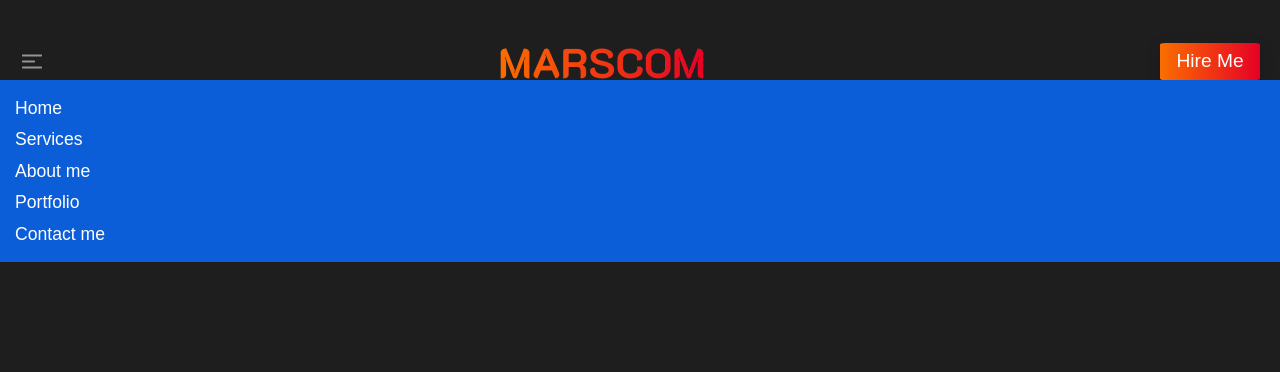
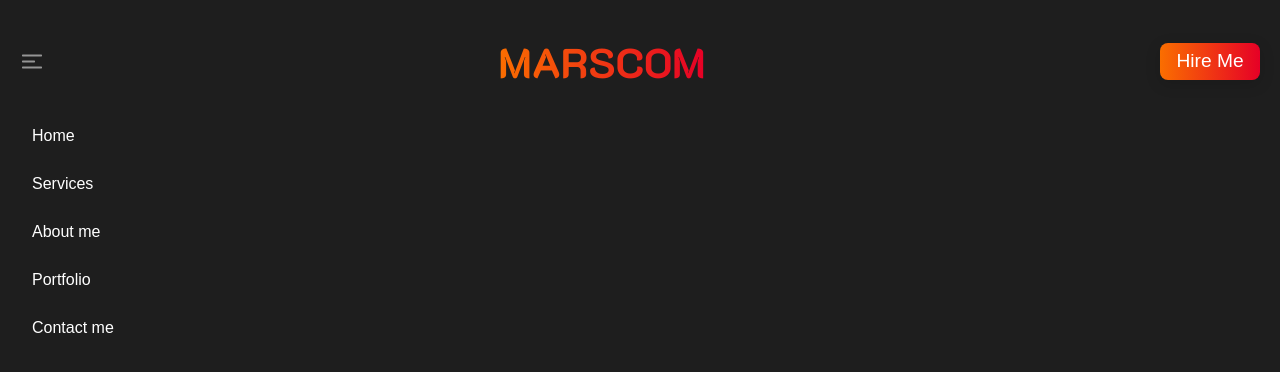
Before and after one commit to MarscomSoftDev/Personal-Website, a plain HTML site: page index.html in a window 1280 px wide. Both pictures are taken after a click on the button 32 px from the left and 61 px from the top of the page. Drawn offline with Linux system fonts and the light colour scheme; a web font is replaced by a local one.

Commit message:
header terminado

```diff
--- a/styles.css
+++ b/styles.css
@@ -22,6 +22,7 @@ body {
   font-size: clamp(1.5rem, 2vw + 1rem, 3rem);
   font-weight: bold;
   font-family: "K2D", sans-serif;
+
   background: linear-gradient(to right, #fa6e00 0%, #e60026 100%);
   -webkit-background-clip: text;
   -webkit-text-fill-color: transparent;
@@ -41,21 +42,39 @@ body {
 .nav-links {
   display: none;
   flex-direction: column;
-  gap: 5px;
-  background-color: #0b5ed7;
+  gap: 4px;
   position: absolute;
-  top: 80px;
+  top: 80%;
   left: 0;
   width: 100%;
-  padding: 15px;
+  padding: 16px;
 }
 
 .nav-links a {
+  position: relative; /* para posicionar el pseudo-elemento */
   color: white;
   text-decoration: none;
-  font-size: 1.1rem;
+  padding: 5px 0;
+  display: block;
+  padding: 10px 16px;
+  font-size: 1rem;
 }
 
+.nav-links a::after {
+  content: "";
+  position: absolute;
+  left: 0;
+  bottom: 0;
+  height: 3px; /* grosor de la línea */
+  width: 0; /* inicialmente oculto */
+  background: linear-gradient(to right, #fa6e00, #e60026);
+  transition: width 0.3s ease;
+}
+
+/* al pasar el ratón, la línea se expande al 100% */
+.nav-links a:hover::after {
+  width: 100%;
+}
 .nav-links.show {
   display: flex;
 }
@@ -67,7 +86,7 @@ body {
   color: white;
   background: linear-gradient(to right, #fa6e00 0%, #e60026 100%);
   border: none;
-  border-radius: 5%;
+  border-radius: 8px;
   cursor: pointer;
   min-width: 100px;
   max-width: 280px;
@@ -77,29 +96,7 @@ body {
   box-shadow: 0 4px 15px rgba(0, 0, 0, 0.15);
 }
 
-.boton-gradiente:hover {
+.boton__header:hover {
   transform: scale(1.05);
   box-shadow: 0 6px 20px rgba(0, 0, 0, 0.25);
 }
-/* @media (min-width: 768px) {
-  .menu-toggle {
-    display: none;
-  }
-
-  .nav-links {
-    display: flex !important;
-    position: static;
-    flex-direction: row;
-    background: none;
-    width: auto;
-    padding: 0;
-  }
-
-  .nav-links a {
-    margin-left: 20px;
-  }
-
-  .action-button {
-    display: inline-block;
-  }
-} */
```
Also changed, not shown: index.html (+2 -0 lines).
